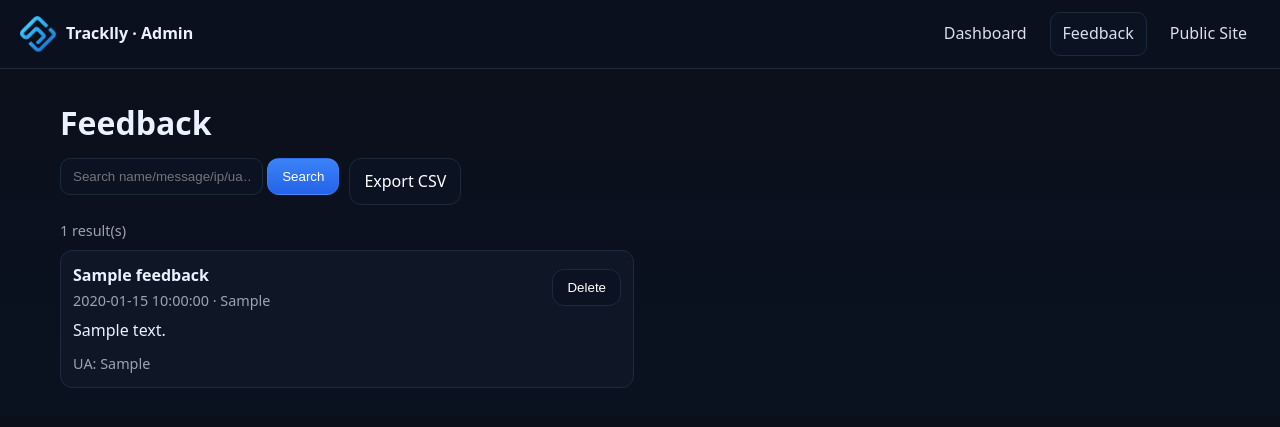
After one commit to JovankaBry/Interviewly, a PHP site: page /pages/admin/feedback.php in a window 1280 px wide. The commit adds this page. Shown: the top 427 px of the page. Run offline with PHP 8.4, Linux system fonts and the light colour scheme; the visitor is signed in with stand-in values (Sample User, id 1); tables that the repository leaves empty or names only in its code hold one stand-in row (values such as "Sample post").

Commit message:
Added Admin panel

```diff
--- a/Code/auth/auth.php
+++ b/Code/auth/auth.php
@@ -1,5 +1,7 @@
 <?php
 // /auth/auth.php
+// Auth helpers + admin helpers (is_admin, require_admin) + CSRF for admin actions
+
 ini_set('display_errors', 1);
 error_reporting(E_ALL);
 
@@ -8,17 +10,21 @@ require_once __DIR__ . '/../api/db.php';      // provides $pdo (PDO)
 
 /**
  * Attempt to log in with a username OR email and a password.
- * On success, stores user info in $_SESSION['user'] and $_SESSION['user_id'].
+ * On success, stores user info in $_SESSION['user'], $_SESSION['user_id'], and $_SESSION['is_admin'].
  */
 function login(string $usernameOrEmail, string $password): bool {
     global $pdo;
 
-    $sql = "SELECT id, username, email, password_hash, first_name, last_name
+    // Use TWO distinct placeholders to avoid "Invalid parameter number" with PDO
+    $sql = "SELECT id, username, email, password_hash, first_name, last_name, COALESCE(is_admin,0) AS is_admin
             FROM users
             WHERE username = :u1 OR email = :u2
             LIMIT 1";
     $st = $pdo->prepare($sql);
-    $st->execute([':u1' => $usernameOrEmail, ':u2' => $usernameOrEmail]);
+    $st->execute([
+        ':u1' => $usernameOrEmail,
+        ':u2' => $usernameOrEmail,
+    ]);
 
     $user = $st->fetch(PDO::FETCH_ASSOC);
     if (!$user) return false;
@@ -33,8 +39,9 @@ function login(string $usernameOrEmail, string $password): bool {
         'firstName' => $user['first_name'],
         'lastName'  => $user['last_name'],
     ];
-    // Fast access to the id
-    $_SESSION['user_id'] = (int)$user['id'];
+    // Fast access to id + admin flag
+    $_SESSION['user_id']  = (int)$user['id'];
+    $_SESSION['is_admin'] = (int)$user['is_admin'];
 
     // Prevent session fixation
     session_regenerate_id(true);
@@ -43,7 +50,10 @@ function login(string $usernameOrEmail, string $password): bool {
 
 /** Log out and destroy the session. */
 function logout(): void {
-    $_SESSION = [];
+    // Clear all auth-related data
+    unset($_SESSION['user'], $_SESSION['user_id'], $_SESSION['is_admin'], $_SESSION['admin_csrf']);
+
+    // Destroy session cookie + session
     if (ini_get('session.use_cookies')) {
         $p = session_get_cookie_params();
         setcookie(
@@ -75,16 +85,34 @@ function current_user(): ?array {
 }
 
 /**
- * Require login for a page.
- * If not logged in, redirect to /auth/login.php?next=<current url>
- * Uses a safe same-host redirect target.
+ * Admin helpers
+ *  - is_admin(): cached check using $_SESSION['is_admin']; refreshes from DB if missing
+ *  - require_admin(): gate a page to admins only
  */
+function is_admin(): bool {
+    if (!is_logged_in()) return false;
+
+    // Use cached value if present
+    if (array_key_exists('is_admin', $_SESSION)) {
+        return (bool)$_SESSION['is_admin'];
+    }
+
+    // Refresh from DB if not cached
+    global $pdo;
+    $st = $pdo->prepare("SELECT COALESCE(is_admin,0) FROM users WHERE id = ? LIMIT 1");
+    $st->execute([current_user_id()]);
+    $_SESSION['is_admin'] = (int)($st->fetchColumn() ?: 0);
+
+    return (bool)$_SESSION['is_admin'];
+}
+
+/** Call on pages that require login (redirects to login if needed). */
 function require_login(): void {
     if (is_logged_in()) return;
 
     $to = $_SERVER['REQUEST_URI'] ?? '/';
     // Safety: keep redirect target on same host only
-    $host   = $_SERVER['HTTP_HOST'] ?? '';
+    $host    = $_SERVER['HTTP_HOST'] ?? '';
     $urlHost = parse_url($to, PHP_URL_HOST);
     if ($urlHost && $urlHost !== $host) {
         $to = '/';
@@ -93,3 +121,39 @@ function require_login(): void {
     header('Location: /auth/login.php?next=' . urlencode($to), true, 302);
     exit;
 }
+
+/** Gate a page to admins only. Sends 403 if logged in but not admin. */
+function require_admin(): void {
+    require_login();
+    if (is_admin()) return;
+
+    http_response_code(403);
+    echo "<!doctype html><meta charset='utf-8'><body style=\"margin:0;background:#0b0f1a;color:#eaf2ff;
+          font:16px/1.6 -apple-system,BlinkMacSystemFont,Segoe UI,Roboto,Helvetica,Arial\">
+          <div style='max-width:720px;margin:10vh auto;padding:24px;border:1px solid #1e2a3b;
+          border-radius:12px;background:#0f1626'>
+          <h1 style='margin:0 0 8px 0'>403 · Forbidden</h1>
+          <p style='color:#9aa4b2;margin:0'>You don’t have access to this page.</p>
+          </div></body>";
+    exit;
+}
+
+/** Admin CSRF helpers (use in admin forms) */
+function admin_csrf_token(): string {
+    if (empty($_SESSION['admin_csrf'])) {
+        $_SESSION['admin_csrf'] = bin2hex(random_bytes(16));
+    }
+    return $_SESSION['admin_csrf'];
+}
+function admin_csrf_check(string $token): bool {
+    return isset($_SESSION['admin_csrf']) && hash_equals($_SESSION['admin_csrf'], $token);
+}
+
+/** Refresh cached admin flag from the DB (e.g., after promote/demote). */
+function refresh_admin_flag(): void {
+    if (!is_logged_in()) { unset($_SESSION['is_admin']); return; }
+    global $pdo;
+    $st = $pdo->prepare("SELECT COALESCE(is_admin,0) FROM users WHERE id = ? LIMIT 1");
+    $st->execute([current_user_id()]);
+    $_SESSION['is_admin'] = (int)($st->fetchColumn() ?: 0);
+}
--- a/Code/index.php
+++ b/Code/index.php
@@ -257,6 +257,9 @@ if (($_SERVER['REQUEST_METHOD'] ?? '') === 'POST' && isset($_POST['fb_submit']))
     </nav>
     <div class="actions reveal-right is-inview">
       <?php if ($is_logged_in): ?>
+        <?php if (function_exists('is_admin') && is_admin()): ?>
+          <a class="btn-outline" href="/pages/admin/index.php">Admin</a>
+        <?php endif; ?>
         <a class="btn" href="<?= url_for('app.home') ?>">Open App</a>
       <?php else: ?>
         <a class="btn-outline" href="<?= url_for('auth.login') ?>">Login</a>
--- /dev/null
+++ b/Code/pages/admin/feedback.php
@@ -0,0 +1,179 @@
+<?php
+// /pages/admin/feedback.php — Review feedback entries (search + pagination + delete + CSV export)
+
+ini_set('display_errors', 1);
+error_reporting(E_ALL);
+
+require_once __DIR__ . '/../../api/session.php';
+require_once __DIR__ . '/../../api/db.php';
+require_once __DIR__ . '/../../auth/auth.php';
+
+require_admin(); // gate this page
+
+/* Actions: delete one */
+if (($_SERVER['REQUEST_METHOD'] ?? '') === 'POST' && isset($_POST['delete_id'])) {
+  $id = (int)$_POST['delete_id'];
+  $tok = $_POST['csrf'] ?? '';
+  if ($id && admin_csrf_check($tok)) {
+    $stmt = $pdo->prepare("DELETE FROM site_feedback WHERE id = ? LIMIT 1");
+    $stmt->execute([$id]);
+    header("Location: /pages/admin/feedback.php?deleted=1");
+    exit;
+  } else {
+    header("Location: /pages/admin/feedback.php?err=csrf");
+    exit;
+  }
+}
+
+/* Export CSV */
+if (isset($_GET['export']) && $_GET['export'] === '1') {
+  header('Content-Type: text/csv; charset=utf-8');
+  header('Content-Disposition: attachment; filename=feedback.csv');
+  $out = fopen('php://output', 'w');
+  fputcsv($out, ['id','name','message','ip','ua','created_at']);
+  $stmt = $pdo->query("SELECT id,name,message,ip,ua,created_at FROM site_feedback ORDER BY id DESC");
+  while ($row = $stmt->fetch(PDO::FETCH_ASSOC)) fputcsv($out, $row);
+  fclose($out);
+  exit;
+}
+
+/* List w/ search + pagination */
+$q = trim($_GET['q'] ?? '');
+$page = max(1, (int)($_GET['page'] ?? 1));
+$per_page = 12;
+$offset = ($page - 1) * $per_page;
+
+$where = '';
+$params = [];
+if ($q !== '') {
+  $where = "WHERE (name LIKE :q OR message LIKE :q OR ip LIKE :q OR ua LIKE :q)";
+  $params[':q'] = "%$q%";
+}
+
+$stmt = $pdo->prepare("SELECT COUNT(*) FROM site_feedback $where");
+$stmt->execute($params);
+$total = (int)$stmt->fetchColumn();
+
+$stmt = $pdo->prepare("
+  SELECT id,name,message,ip,ua,created_at
+  FROM site_feedback
+  $where
+  ORDER BY id DESC
+  LIMIT :limit OFFSET :offset
+");
+foreach ($params as $k=>$v) $stmt->bindValue($k, $v, PDO::PARAM_STR);
+$stmt->bindValue(':limit', $per_page, PDO::PARAM_INT);
+$stmt->bindValue(':offset', $offset, PDO::PARAM_INT);
+$stmt->execute();
+$rows = $stmt->fetchAll(PDO::FETCH_ASSOC);
+
+$pages = max(1, (int)ceil($total / $per_page));
+$csrf = admin_csrf_token();
+?>
+<!doctype html>
+<html lang="en">
+<head>
+<meta charset="utf-8">
+<meta name="viewport" content="width=device-width,initial-scale=1" />
+<title>Feedback · Admin</title>
+<link rel="icon" type="image/png" href="/static/images/icon2.png" />
+<style>
+  :root{--bg:#0b0f1a;--bg2:#0a1220;--panel:#0f1626;--muted:#9aa4b2;--text:#eaf2ff;--border:#1e2a3b;--primary:#3b82f6;--radius:16px}
+  *{box-sizing:border-box} body{margin:0;background:linear-gradient(180deg,var(--bg),var(--bg2));color:var(--text);font:16px/1.6 system-ui,Segoe UI,Roboto,Helvetica,Arial}
+  a{color:inherit;text-decoration:none}
+  .nav{position:sticky;top:0;z-index:50;display:flex;align-items:center;justify-content:space-between;padding:12px 20px;background:rgba(10,18,32,.7);backdrop-filter:blur(10px);border-bottom:1px solid var(--border)}
+  .brand{display:flex;gap:10px;align-items:center;font-weight:900}
+  .brand img{width:36px;height:36px;border-radius:8px}
+  .links{display:flex;gap:10px}
+  .link{padding:8px 12px;border-radius:10px;color:#d8e1f0;border:1px solid transparent}
+  .link.active,.link:hover{background:#0b1222;border-color:var(--border)}
+  .container{max-width:1200px;margin:0 auto;padding:28px 20px}
+  .muted{color:var(--muted)}
+  .controls{display:flex;gap:10px;flex-wrap:wrap;margin:0 0 14px 0}
+  .input{background:#0b1222;color:var(--text);border:1px solid var(--border);border-radius:10px;padding:10px 12px}
+  .btn{display:inline-flex;align-items:center;gap:8px;padding:10px 14px;border-radius:12px;background:#0b1222;color:#fff;border:1px solid var(--border)}
+  .btn.primary{background:linear-gradient(180deg,#3b82f6,#2563eb);border-color:rgba(255,255,255,.06)}
+  .grid{display:grid;grid-template-columns:repeat(2,1fr);gap:12px}
+  @media (max-width:900px){ .grid{grid-template-columns:1fr} }
+  .card{background:var(--panel);border:1px solid var(--border);border-radius:12px;padding:12px}
+  .rowtop{display:flex;align-items:center;justify-content:space-between;gap:10px}
+  .name{font-weight:800}
+  .meta{color:var(--muted);font-size:.9rem}
+  .msg{white-space:pre-wrap;margin:6px 0 0 0}
+  .small{font-size:.9rem;color:var(--muted)}
+  .pagination{display:flex;gap:8px;flex-wrap:wrap;margin-top:14px}
+  .page{padding:6px 10px;border-radius:10px;border:1px solid var(--border);background:#0b1222}
+  .page.active{background:#122036}
+  form.inline{display:inline}
+</style>
+</head>
+<body>
+<header class="nav">
+  <div class="brand">
+    <img src="/static/images/icon2.png" alt="">
+    <span>Tracklly · Admin</span>
+  </div>
+  <nav class="links">
+    <a class="link" href="/pages/admin/index.php">Dashboard</a>
+    <a class="link active" href="/pages/admin/feedback.php">Feedback</a>
+    <a class="link" href="/">Public Site</a>
+  </nav>
+</header>
+
+<main class="container">
+  <h1 style="margin:0 0 10px 0">Feedback</h1>
+  <div class="controls">
+    <form method="get">
+      <input class="input" type="text" name="q" placeholder="Search name/message/ip/ua…" value="<?= htmlspecialchars($q) ?>">
+      <button class="btn primary" type="submit">Search</button>
+      <?php if ($q !== ''): ?><a class="btn" href="/pages/admin/feedback.php">Clear</a><?php endif; ?>
+    </form>
+    <a class="btn" href="/pages/admin/feedback.php?export=1">Export CSV</a>
+  </div>
+
+  <?php if (isset($_GET['deleted'])): ?>
+    <div class="small" style="margin:0 0 10px 0;color:#8bffb1">Deleted.</div>
+  <?php elseif (isset($_GET['err']) && $_GET['err']==='csrf'): ?>
+    <div class="small" style="margin:0 0 10px 0;color:#ff9b9b">Action failed (CSRF).</div>
+  <?php endif; ?>
+
+  <div class="small" style="margin-bottom:8px"><?= number_format($total) ?> result(s)</div>
+
+  <div class="grid">
+    <?php foreach ($rows as $r): ?>
+      <div class="card">
+        <div class="rowtop">
+          <div>
+            <div class="name"><?= $r['name'] ? htmlspecialchars($r['name']) : 'Anonymous' ?></div>
+            <div class="meta"><?= htmlspecialchars($r['created_at']) ?> · <span class="small"><?= htmlspecialchars($r['ip'] ?? '') ?></span></div>
+          </div>
+          <div>
+            <form class="inline" method="post" onsubmit="return confirm('Delete this feedback?')">
+              <input type="hidden" name="csrf" value="<?= htmlspecialchars($csrf) ?>">
+              <input type="hidden" name="delete_id" value="<?= (int)$r['id'] ?>">
+              <button class="btn" type="submit">Delete</button>
+            </form>
+          </div>
+        </div>
+        <div class="msg"><?= nl2br(htmlspecialchars($r['message'])) ?></div>
+        <?php if (!empty($r['ua'])): ?>
+          <div class="small" style="margin-top:8px">UA: <?= htmlspecialchars($r['ua']) ?></div>
+        <?php endif; ?>
+      </div>
+    <?php endforeach; ?>
+  </div>
+
+  <?php if ($pages > 1): ?>
+    <div class="pagination">
+      <?php for ($p=1; $p<=$pages; $p++): ?>
+        <?php
+          $qs = http_build_query(array_filter(['q'=>$q, 'page'=>$p]));
+          $href = '/pages/admin/feedback.php'.($qs ? ('?'.$qs) : '');
+        ?>
+        <a class="page <?= $p===$page?'active':'' ?>" href="<?= $href ?>"><?= $p ?></a>
+      <?php endfor; ?>
+    </div>
+  <?php endif; ?>
+</main>
+</body>
+</html>
```
Also changed, not shown: Code/pages/admin/index.php (added, +77 -0 lines).
